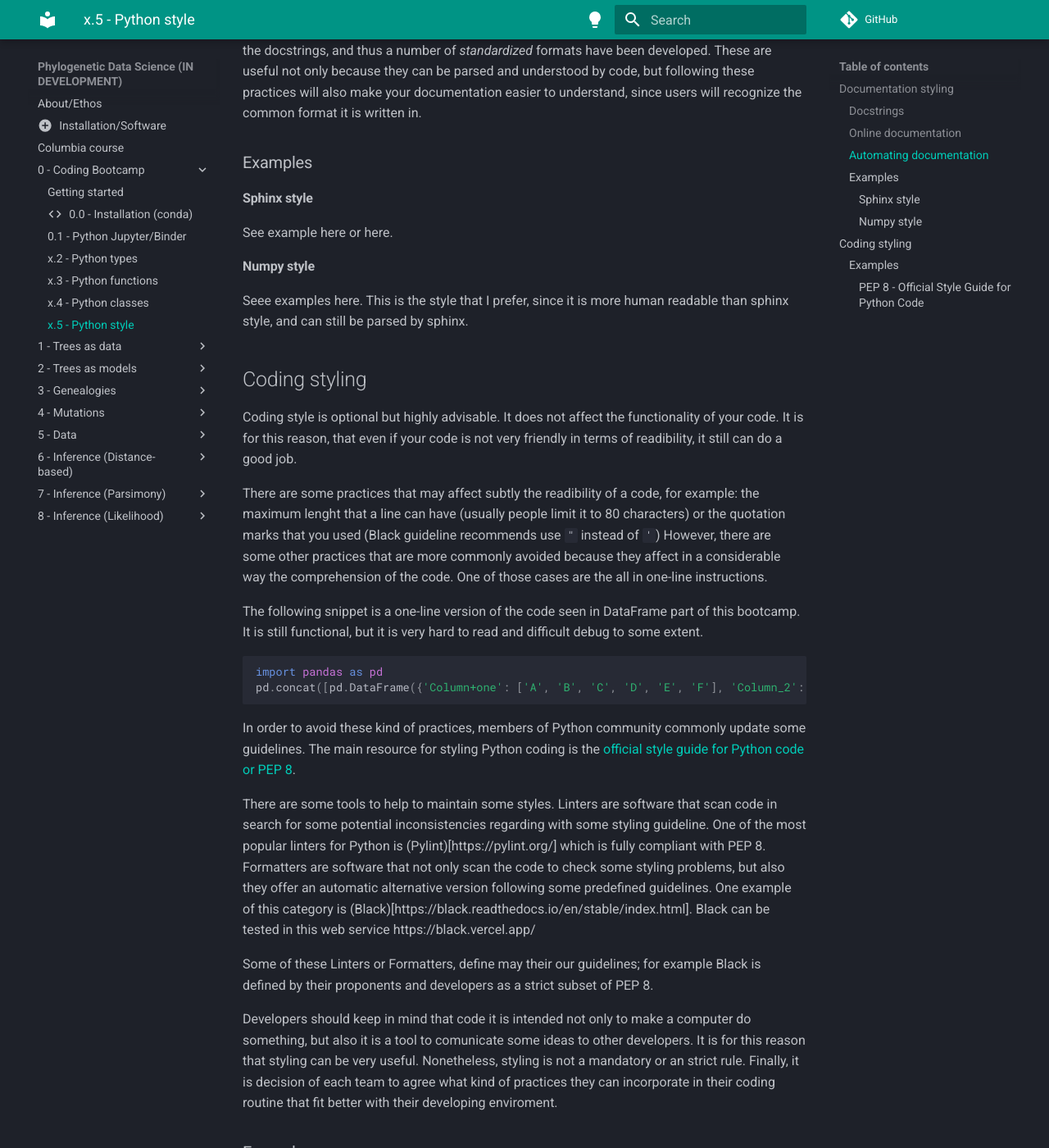
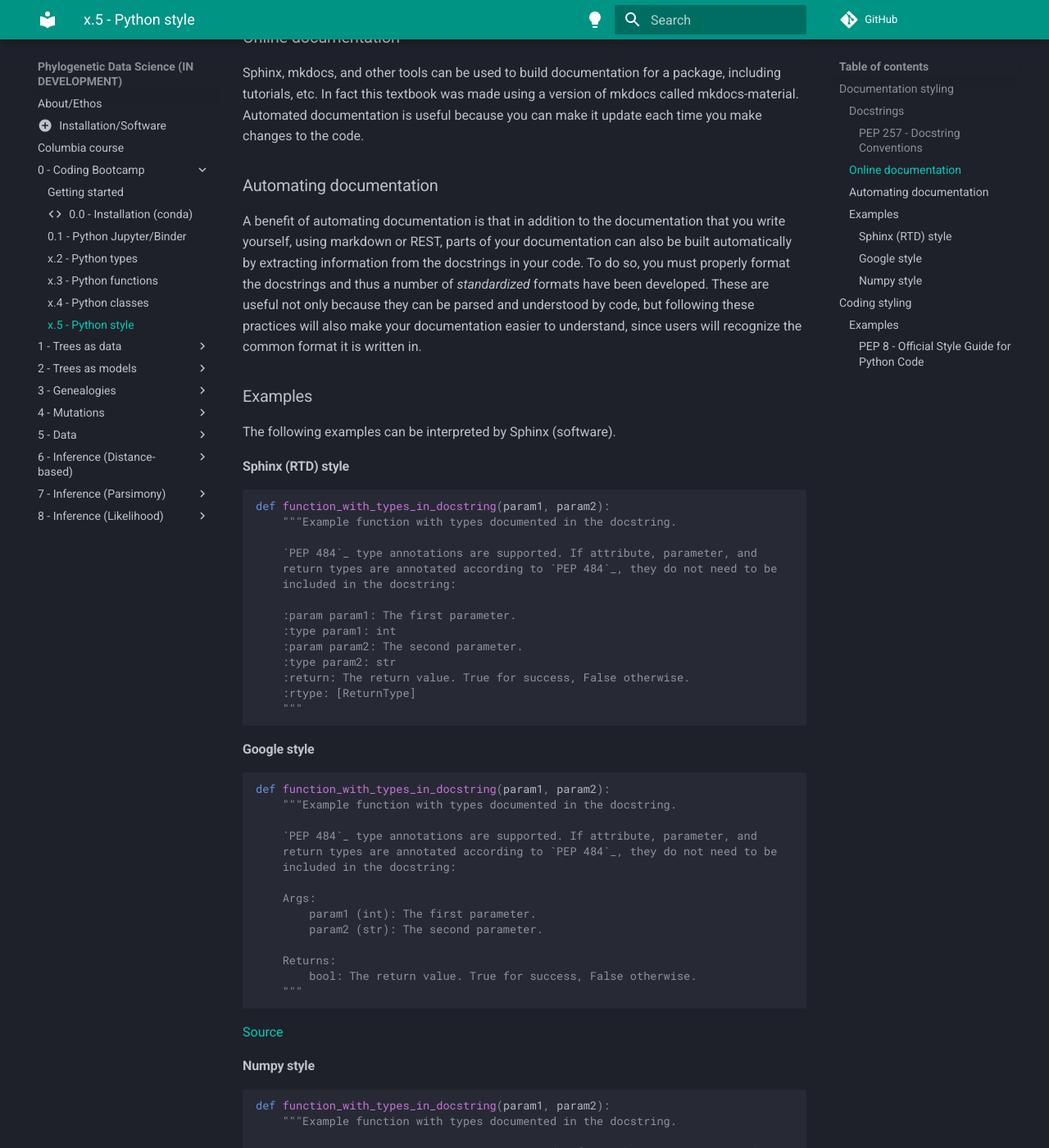
Before and after one commit to eaton-lab/phylogenetic-data-science, an MkDocs documentation site: the page built from docs/bootcamp/0.5-python-style.md, in a window 1280 px wide and 1400 px high, scrolled down 1163 px. Shown: the whole window at 82% size. Built offline with MkDocs 1.6.1 and Material for MkDocs 9.7.7, drawn with Linux system fonts in a browser that asks for light colours; comment, search, counter and statistics services are not loaded; some of the changed text lies outside the part shown.

Commit message:
mostly done, even grammar and spelling

````diff
--- a/docs/bootcamp/0.5-python-style.md
+++ b/docs/bootcamp/0.5-python-style.md
@@ -13,21 +13,18 @@ decades.
 - libraries
 - machine learning -->
 
-Python was designed as a high human readable programing language;
+Python was designed as a high human-readable programing language;
 nevertheless, this programing language is pretty flexible and does not enforce its writing
-in certain ways (e.g. upper or lower case for declaring variables).
+in certain ways (e.g., upper or lower case for declaring variables).
 For that reason, it is common to find high variability in the style of
-writing from one developer to another. The only major constraint that
-can be found in Python is the mandatory indentation, which is absent
-in most of modern programming languages.
+writing from one developer to another. The only major constraint found in Python is the mandatory indentation, which is absent
+in most modern programming languages.
 
-It is for this reason that there are some proposed styles that help
-developers to write code having in mind its high readabilit. Having a
-very organized code is important in order to comunicate the purpose of it
-to other developers, or even for you months before a piece of code was
-written. The style guidelines not only are useful for the coding organization
-itself, they are also handy for the documentation of all functionality
-embedded in the code.
+For this reason, there are some proposed styles that help
+developers write code having in mind its high readability, promoting standardization.
+Having a very organized code is important to communicate the purpose
+to other developers or even for yourself. The style guidelines are useful
+for the coding organization, and they are also handy for documenting the code's functionality.
 
 There are two main topics about styling, documentation styling and coding styling.
 Both are related, but they count with different style guidelines to follow.
@@ -42,7 +39,22 @@ a piece of code. For any public-facing part of your code, this should
 include sufficient description that a user can understand what the code
 is for, how to use it, and what to expect as a result. For private parts
 of your code, not intended to be viewed by users, docstrings are still
-incredibly useful.
+incredibly useful. These docstrings are found in functions, classes, and modules.
+
+#### PEP 257 - Docstring Conventions
+```python
+def funtion(real=0.0, imag=0.0):
+    """Form a complex number.
+
+    Keyword arguments:
+    real -- the real part (default 0.0)
+    imag -- the imaginary part (default 0.0)
+    """
+    if imag == 0.0 and real == 0.0:
+        return complex_zero
+    ...
+```
+[Source](https://www.python.org/dev/peps/pep-0257/)
 
 ### Online documentation
 Sphinx, mkdocs, and other tools can be used to build documentation for a
@@ -54,33 +66,89 @@ code.
 ### Automating documentation
 A benefit of automating documentation is that in addition to the documentation
 that you write yourself, using markdown or REST, parts of your documentation
-can also be build automatically by extracting information from the docstrings
-in your code. To do so, you must properly format the docstrings, and thus
+can also be built automatically by extracting information from the docstrings
+in your code. To do so, you must properly format the docstrings and thus
 a number of *standardized* formats have been developed. These are useful not
 only because they can be parsed and understood by code, but following these
 practices will also make your documentation easier to understand, since users
 will recognize the common format it is written in.
 
 ### Examples
+The following examples can be interpreted by Sphinx (software).
 
-#### Sphinx style
-See example here or here.
+#### Sphinx (RTD) style
+```python
+def function_with_types_in_docstring(param1, param2):
+    """Example function with types documented in the docstring.
+
+    `PEP 484`_ type annotations are supported. If attribute, parameter, and
+    return types are annotated according to `PEP 484`_, they do not need to be
+    included in the docstring:
+
+    :param param1: The first parameter.
+    :type param1: int
+    :param param2: The second parameter.
+    :type param2: str
+    :return: The return value. True for success, False otherwise.
+    :rtype: [ReturnType]
+    """
+```
+
+
+#### Google style
+```python
+def function_with_types_in_docstring(param1, param2):
+    """Example function with types documented in the docstring.
+
+    `PEP 484`_ type annotations are supported. If attribute, parameter, and
+    return types are annotated according to `PEP 484`_, they do not need to be
+    included in the docstring:
+
+    Args:
+        param1 (int): The first parameter.
+        param2 (str): The second parameter.
+
+    Returns:
+        bool: The return value. True for success, False otherwise.
+    """
+```
+[Source](https://www.sphinx-doc.org/en/master/usage/extensions/example_google.html)
+
 
 #### Numpy style
-Seee examples here. This is the style that I prefer, since it is more human
-readable than sphinx style, and can still be parsed by sphinx.
+```python
+def function_with_types_in_docstring(param1, param2):
+    """Example function with types documented in the docstring.
+
+    `PEP 484`_ type annotations are supported. If attribute, parameter, and
+    return types are annotated according to `PEP 484`_, they do not need to be
+    included in the docstring:
+
+    Parameters
+    ----------
+    param1 : int
+        The first parameter.
+    param2 : str
+        The second parameter.
+
+    Returns
+    -------
+    bool
+        True if successful, False otherwise.
+    """
+```
+[Source](https://www.sphinx-doc.org/en/master/usage/extensions/example_numpy.html#example-numpy)
 
 
 ## Coding styling
-Coding style is optional but highly advisable. It does not affect the functionality of your code.
-It is for this reason, that even if your code is not very friendly in terms of
-readibility, it still can do a good job.
+The coding style is optional but highly recommended. It does not affect the functionality of your code.
+For this reason, even if your code is not very friendly in terms of
+readability, it still can do a good job.
 
-There are some practices that may affect subtly the readibility of a code, for
-example: the maximum lenght that a line can have (usually people limit it to 80 characters)
+Some practices may affect the readability of a code subtly; for
+example: the maximum length that a line can have (usually people limit it to 79 characters)
 or the quotation marks that you used (Black guideline recommends use `"` instead of `'`)
-However, there are some other practices that are more commonly avoided because they affect
-in a considerable way the comprehension of the code. One of those cases are the all in one-line instructions.
+However, some other practices are more commonly avoided because they affect, in a considerable way, the comprehension of the code. One of those cases is the all-in-one-line instructions.
 
 The following snippet is a one-line version of the code seen in DataFrame part of this bootcamp.
 It is still functional, but it is very hard to read and difficult debug to some extent.
@@ -89,40 +157,104 @@ import pandas as pd
 pd.concat([pd.DataFrame({'Column+one': ['A', 'B', 'C', 'D', 'E', 'F'], 'Column_2': ['s', 't', 'r', 'i', 'n', 'g'], 'Column*3': [1, 2, 3, 4, 4, 3]}),pd.DataFrame([['E','n', 4],['F', 'g', 3]], columns=['Column+one', 'Column_2', 'Column*3'])])
 ```
 
-In order to avoid these kind of practices, members of Python community commonly
+To avoid this kind of practice, members of the Python community commonly
 update some guidelines. The main resource for styling Python coding is the [official style guide for
-Python code or PEP 8](https://www.python.org/dev/peps/pep-0008/).
+Python code or PEP 8](https://www.python.org/dev/peps/pep-0008/). Here is a stylized version
+of this guide: https://pep8.org/
 
 There are some tools to help to maintain some styles.
-Linters are software that scan code in search for some potential inconsistencies regarding with
-some styling guideline. One of the most popular linters for Python is (Pylint)[https://pylint.org/]
+Linters are software that scan code to search for some potential inconsistencies with some styling guidelines. One of the most popular linter for Python is (Pylint)[https://pylint.org/]
 which is fully compliant with PEP 8.
-Formatters are software that not only scan the code to check some styling problems, but also they
+Formatters are software that not only scan the code to check some styling problems but also
 offer an automatic alternative version following some predefined guidelines.
 One example of this category is (Black)[https://black.readthedocs.io/en/stable/index.html].
 Black can be tested in this web service https://black.vercel.app/
 
-Some of these Linters or Formatters, define may their our guidelines; for example Black
+Some of these Linters or Formatters define may their our guidelines; for example, Black
 is defined by their proponents and developers as a strict subset of PEP 8.
 
-Developers should keep in mind that code it is intended not only
-to make a computer do something, but also it is a tool to comunicate
+Developers should keep in mind that code is intended not only
+to make a computer do something but also it is a tool to communicate
 some ideas to other developers. It is for this reason that styling can be very
-useful. Nonetheless, styling is not a mandatory or an strict rule. Finally, it is
-decision of each team to agree what kind of practices they can incorporate in their
-coding routine that fit better with their developing enviroment.
+useful. Nonetheless, styling is not a mandatory or a strict rule. Finally, it is
+the decision of each team to agree on what kind of practices they can incorporate in their
+coding routine that fit better with their developing environment.
+
 
 ### Examples
 #### PEP 8 - Official Style Guide for Python Code
+The source of all these examples is the official [PEP 8](https://www.python.org/dev/peps/pep-0008/).
+```Python
+# Add 4 spaces (instead of TAB) to distinguish arguments from the rest
+
+## RECOMMENDED
+def long_function_name(
+        var_one, var_two, var_three,
+        var_four):
+    print(var_one)
+
+#-----------------
+## NOT RECOMMENDED
+def long_function_name(
+    var_one, var_two, var_three,
+    var_four):
+    print(var_one)
+
+
+# Using backslashes to avoid a long line, but they are not recommended for
+# other uses
+
+## RECOMMENDED
+with open('/path/to/some/file/you/want/to/read') as file_1, \
+     open('/path/to/some/file/being/written', 'w') as file_2:
+    file_2.write(file_1.read())
+
+#-----------------
+## NOT RECOMMENDED
+with open('/path/to/some/file/you/want/to/read') as file_1, open('/path/to/some/file/being/written', 'w') as file_2:
+    file_2.write(file_1.read())
+
+
+# Operators should be next of their operands (not after)
+
+## RECOMMENDED
+income = (gross_wages
+          + taxable_interest
+          + (dividends - qualified_dividends)
+          - ira_deduction
+          - student_loan_interest)
+
+#-----------------
+## NOT RECOMMENDED
+income = (gross_wages +
+          taxable_interest +
+          (dividends - qualified_dividends) -
+          ira_deduction -
+          student_loan_interest)
+
+
+# Only one module per line (but multiple submodules must be in the same line)
+
+## RECOMMENDED
+import os
+import sys
+
+#-----------------
+## NOT RECOMMENDED
+import sys, os
+
+
+# Don't put spaces after or before parenthesis, brackets or curly brackets.
+# Spaces must be only around operands and after colons and commas.
+
+## RECOMMENDED
+spam(ham[1], {eggs: 2})
+
+#-----------------
+## NOT RECOMMENDED
+spam( ham[ 1 ], { eggs: 2 } )
+```
 
 
 
-
-
-
-
-
-
-
-
-*[syntax]: The set of rules for proper function of a coding language
+*[syntax]: The set of rules for the proper function of a coding language
````
Also changed, not shown: docs/bootcamp/0.3-python-funcs.md (+10 -0 lines), docs/bootcamp/0.4-python-classes.md (+4 -0 lines), docs/bootcamp/notebooks/python-funcs.ipynb, docs/bootcamp/notebooks/python-types.ipynb.
